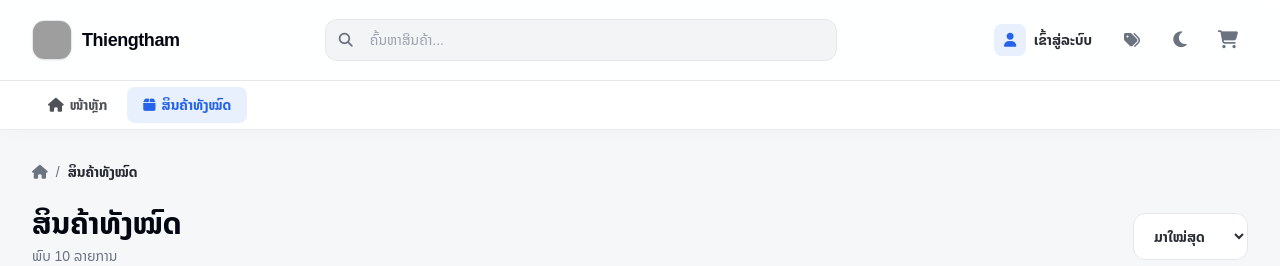
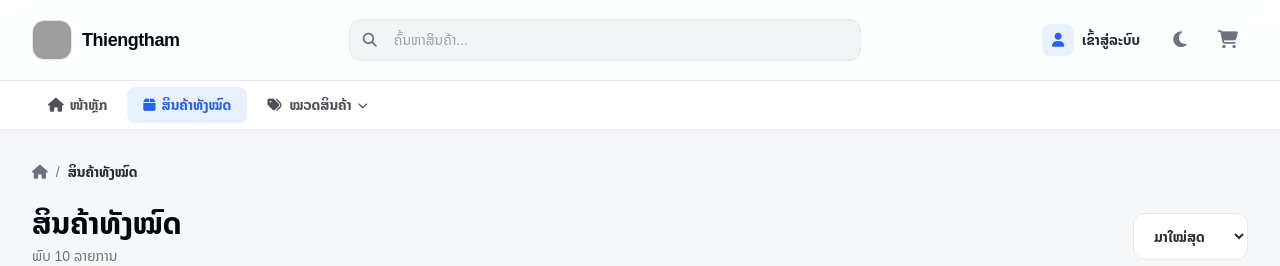
Before and after one commit to SouliyaPPS-Dev/thiengtham-pos-stock-billing-system, a PHP site: page /rent-miss-clean/products in a window 1280 px wide. Shown: the top 266 px of the page. Run offline with PHP 8.4, Linux system fonts and the light colour scheme; data comes from the database, SQL or seed files in the repository; some libraries are stand-ins or nearby versions; grey boxes are pictures that could not be loaded.

Commit message:
Revert "Move categories dropdown to header right area near profile button"
This reverts commit aec99ecf47c2b55e6925b681e53fe400ec5a6026.

```diff
--- a/views/layouts/ecommerce.php
+++ b/views/layouts/ecommerce.php
@@ -53,15 +53,6 @@
     </style>
 </head>
 <body x-data="{ mobileMenu: false, searchOpen: false }" class="bg-background min-h-screen flex flex-col">
-
-    <?php
-    $navCategories = [];
-    try {
-        $db = \App\Core\Database::getInstance()->getConnection();
-        $stmt = $db->query("SELECT * FROM categories WHERE status = 'Active' ORDER BY sort_order ASC, name ASC LIMIT 5");
-        $navCategories = $stmt->fetchAll();
-    } catch (\Exception $e) {}
-    ?>
 
     <!-- Top Header Bar -->
     <header class="bg-card/90 backdrop-blur-md border-b border-border/80 sticky top-0 z-50 transition-all duration-300 shadow-[0_2px_20px_-3px_rgba(0,0,0,0.03)]">
@@ -145,30 +136,6 @@
                     </a>
                     <?php endif; ?>
 
-                    <!-- Categories (Desktop) -->
-                    <div x-data="{ catOpen: false }" class="relative hidden sm:flex">
-                        <button @click="catOpen = !catOpen" class="h-10 px-3 rounded-xl hover:bg-muted transition-colors flex items-center gap-1.5 text-muted-foreground hover:text-foreground" title="ໝວດສິນຄ້າ">
-                            <i class="fas fa-tags"></i>
-                        </button>
-                        <div x-show="catOpen" @click.away="catOpen = false"
-                             class="absolute top-full right-0 mt-2 w-64 bg-card rounded-xl border border-border shadow-xl p-2.5 z-50"
-                             x-transition:enter="transition ease-out duration-100"
-                             x-transition:enter-start="opacity-0 scale-95"
-                             x-transition:enter-end="opacity-100 scale-100"
-                             x-cloak>
-                            <?php if (empty($navCategories)): ?>
-                            <div class="px-3 py-4 text-sm text-muted-foreground text-center">ຍັງບໍ່ມີໝວດສິນຄ້າ</div>
-                            <?php else: ?>
-                            <?php foreach ($navCategories as $cat): ?>
-                            <a href="<?= url('/category/' . htmlspecialchars($cat['slug'])) ?>" class="flex items-center gap-3 px-3 py-2.5 rounded-lg hover:bg-primary/8 text-sm font-bold text-foreground/85 hover:text-primary transition-all">
-                                <span class="w-7 h-7 rounded-lg bg-white flex items-center justify-center text-muted-foreground text-xs"><i class="fas fa-tag"></i></span>
-                                <?= htmlspecialchars($cat['name']) ?>
-                            </a>
-                            <?php endforeach; ?>
-                            <?php endif; ?>
-                        </div>
-                    </div>
-
                     <!-- Theme Toggle -->
                     <button @click="toggle()" class="h-10 w-10 rounded-xl flex items-center justify-center text-muted-foreground hover:bg-muted transition-colors" :title="isDark ? 'ເປີດໂໝດກາງເວັນ' : 'ເປີດໂໝດກາງຄືນ'">
                         <i class="fas text-lg" :class="isDark ? 'fa-sun' : 'fa-moon'"></i>
@@ -209,6 +176,39 @@
                     <a href="<?= url('/products') ?>" class="px-4 py-2 text-sm font-bold text-foreground/70 hover:text-primary hover:bg-primary/8 rounded-lg transition-all <?= strpos($_SERVER['REQUEST_URI'] ?? '', '/products') === 0 ? 'text-primary bg-primary/10' : '' ?>">
                         <i class="fas fa-box mr-1.5"></i>ສິນຄ້າທັງໝົດ
                     </a>
+
+                    <?php
+                    $navCategories = [];
+                    try {
+                        $db = \App\Core\Database::getInstance()->getConnection();
+                        $stmt = $db->query("SELECT * FROM categories WHERE status = 'Active' ORDER BY sort_order ASC, name ASC LIMIT 5");
+                        $navCategories = $stmt->fetchAll();
+                    } catch (\Exception $e) {}
+                    ?>
+
+                    <div x-data="{ catOpen: false }" class="relative">
+                        <button @click="catOpen = !catOpen" class="px-4 py-2 text-sm font-bold text-foreground/70 hover:text-primary hover:bg-primary/8 rounded-lg transition-all flex items-center gap-1.5">
+                            <i class="fas fa-tags mr-0.5"></i>ໝວດສິນຄ້າ
+                            <i class="fas fa-chevron-down text-[10px]" :class="catOpen ? 'rotate-180' : ''"></i>
+                        </button>
+                        <div x-show="catOpen" @click.away="catOpen = false"
+                             class="absolute top-full mt-1 w-56 bg-card rounded-xl border border-border shadow-xl p-2 z-50"
+                             x-transition:enter="transition ease-out duration-100"
+                             x-transition:enter-start="opacity-0 scale-95"
+                             x-transition:enter-end="opacity-100 scale-100"
+                             style="right: auto; left: 50%; transform: translateX(-50%);">
+                            <?php if (empty($navCategories)): ?>
+                            <div class="px-3 py-4 text-sm text-muted-foreground text-center">ຍັງບໍ່ມີໝວດສິນຄ້າ</div>
+                            <?php else: ?>
+                            <?php foreach ($navCategories as $cat): ?>
+                            <a href="<?= url('/category/' . htmlspecialchars($cat['slug'])) ?>" class="flex items-center gap-3 px-3 py-2.5 rounded-lg hover:bg-primary/8 text-sm font-bold text-foreground/85 hover:text-primary transition-all">
+                                <span class="w-7 h-7 rounded-lg bg-white flex items-center justify-center text-muted-foreground text-xs"><i class="fas fa-tag"></i></span>
+                                <?= htmlspecialchars($cat['name']) ?>
+                            </a>
+                            <?php endforeach; ?>
+                            <?php endif; ?>
+                        </div>
+                    </div>
                 </div>
             </div>
         </nav>
```
